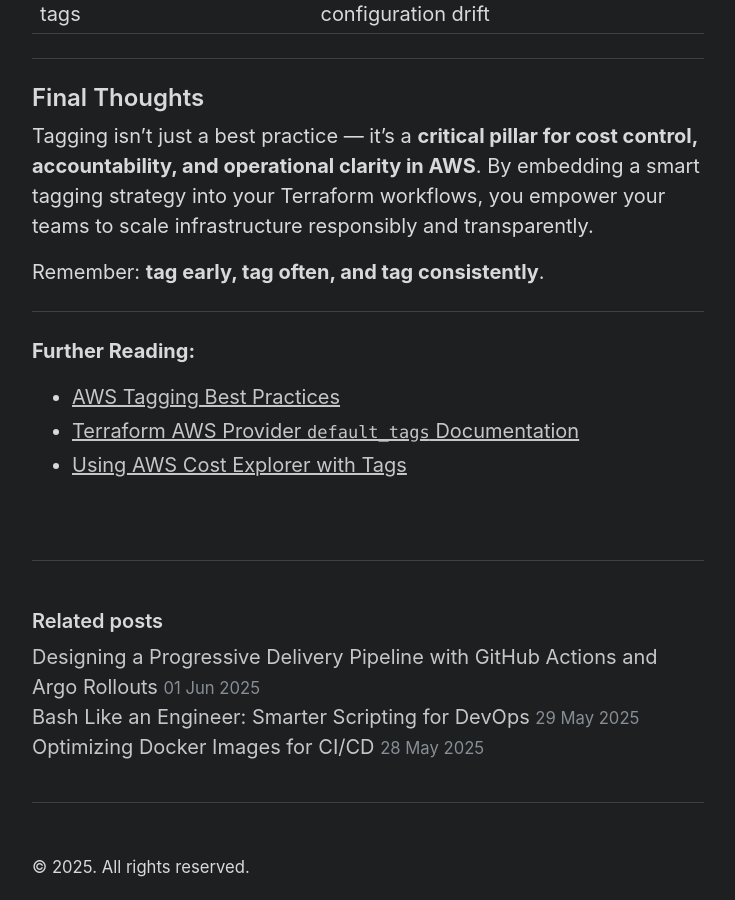
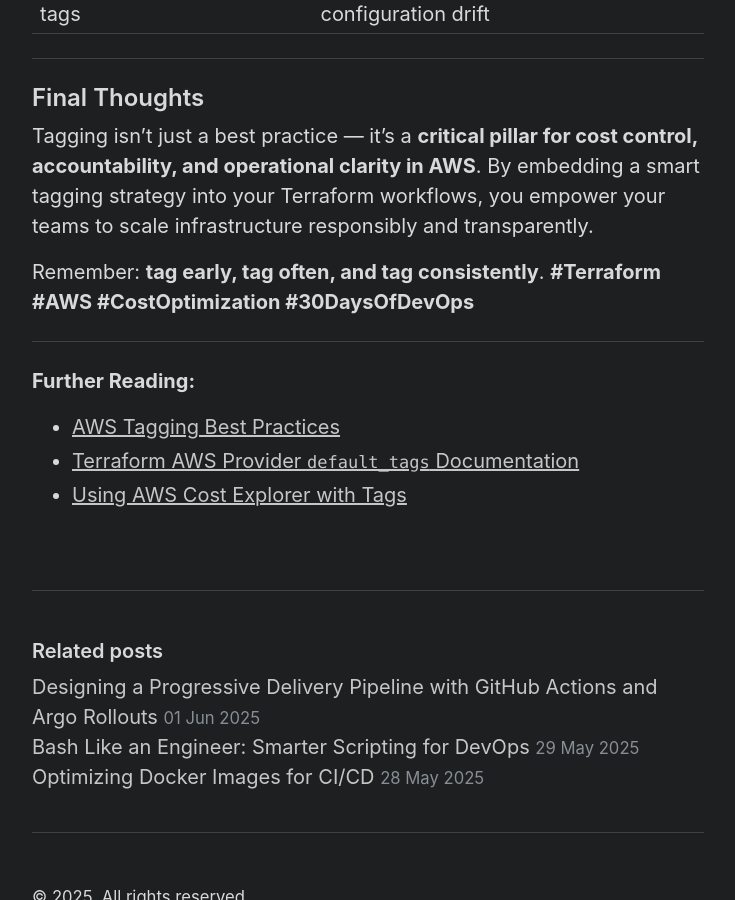
Before and after one commit to dstw/dstw.github.io, a Jekyll site: the page built from _posts/2025-06-02-terraform-for-cost-control.markdown, in a window 1280 px wide and 900 px high, scrolled down 23470 px. Shown: the whole window, without its empty margins (272-1007 px from the left). Built offline with Jekyll 4.4.1, drawn with Linux system fonts in a browser that asks for light colours.

Commit message:
Update post: Terraform for Cost Control

```diff
--- a/_posts/2025-06-02-terraform-for-cost-control.markdown
+++ b/_posts/2025-06-02-terraform-for-cost-control.markdown
@@ -820,6 +820,7 @@
 Tagging isn't just a best practice — it's a **critical pillar for cost control, accountability, and operational clarity in AWS**. By embedding a smart tagging strategy into your Terraform workflows, you empower your teams to scale infrastructure responsibly and transparently.
 
 Remember: **tag early, tag often, and tag consistently**.
+**#Terraform #AWS #CostOptimization #30DaysOfDevOps**
 
 ---
 
```
